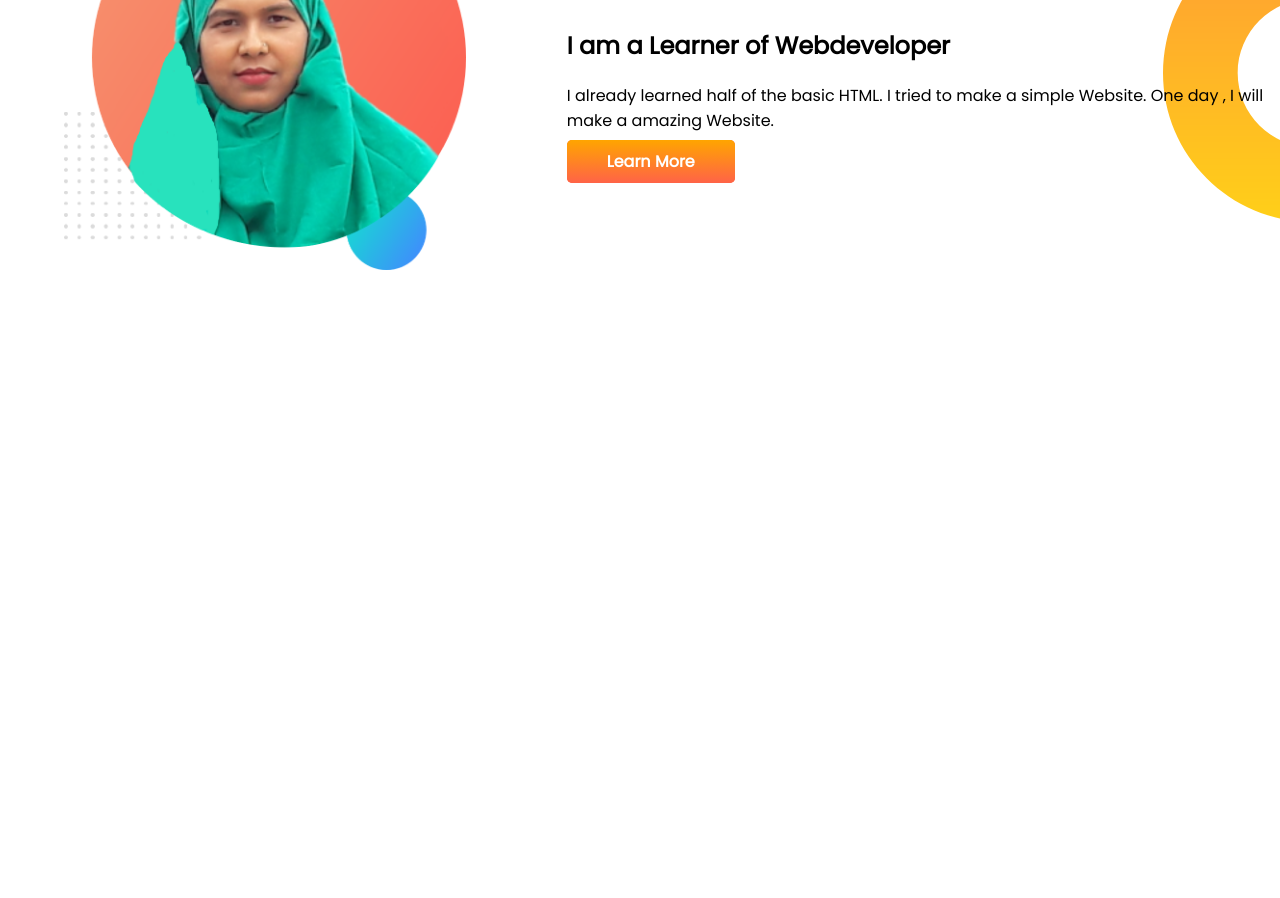
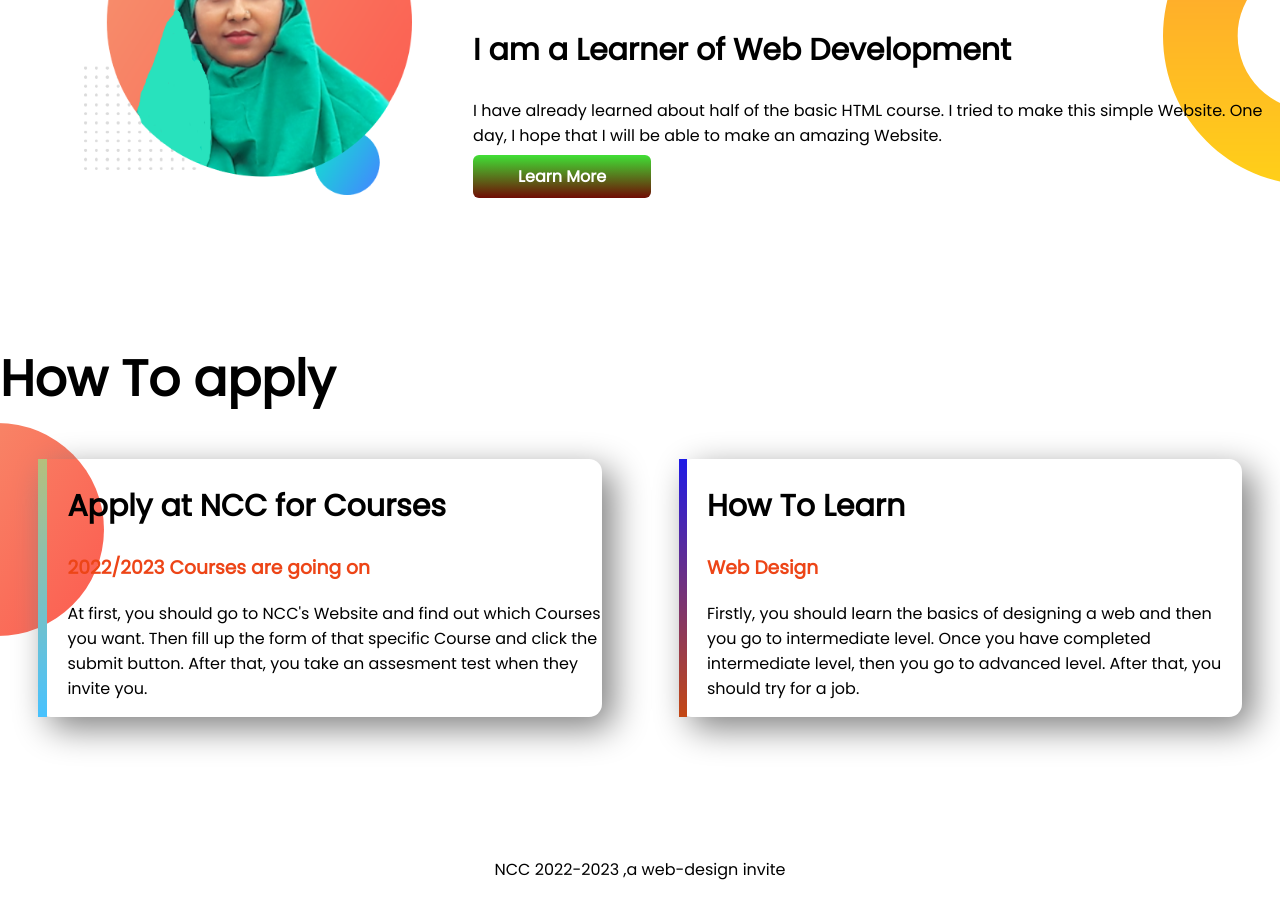
Before and after one commit to 1981shamima/web-portfolio, a plain HTML site: page index.html in a window 1280 px wide. Shown: the part 783-1681 px from the top of the page. Before the commit the page ends 1200 px from the top, so only its background shows below. Drawn offline with Linux system fonts and the light colour scheme.

Commit message:
footer added

```diff
--- a/index.html
+++ b/index.html
@@ -13,34 +13,66 @@
     <link rel="stylesheet" href="stylesheet.css">
 </head>
 
-<body>
-    <section class="top-banner">
+<body background-color: aqua;>
+    <section class="top-banner f-container   ">
         <div class="k">
             <h1>Welcome To</h1>
             <h1> <span class="m">Mother and Son's</span> World!</h1>
             <h3>We Buid a Website in Together</h3>
-            <p>I an Shamima. My Son's name is Mahin. He is a student. Sometimes he help me in Programming. I want to
+            <p>I am Shamima. My son's name is Mahin. He is a student. Sometimes he helps me while I am programming. I
+                want to
                 become
-                a Webdeveloper. Now I am tring to learn. Please ,everybody pray for me.</p>
-            <a class="link-button" target="_blank" href="https://www.w3schools.com/">HIRE ME</a>
+                a web developer. Now I am trying to learn. Please everybody pray for me.</p>
+            <a class="link-button" target="_blank" href="https://1981shamima.github.io/folder-9/">SEE MORE</a>
         </div>
         <div class="k">
             <img src="images/mahin-editing-photo.png" alt="">
         </div>
     </section>
-    <section class="shamima">
+    <section class="shamima f-container">
         <div class="k">
             <img src="images/edit-shamima.png" alt="">
         </div>
         <divclass="k">
             <h1>My Website</h1>
-            <h2>I am a Learner of Webdeveloper </h2>
-            <p>I already learned half of the basic HTML. I tried to make a simple Website. One day , I will make a
+            <h2>I am a Learner of Web Development </h2>
+            <p>I have already learned about half of the basic HTML course. I tried to make this simple Website. One day,
+                I hope that I will be able to make an
                 amazing Website.</p>
             <a class="link-button" target="_blank" href="https://www.w3schools.com/">Learn More</a>
             </div>
 
     </section>
+    <section class="mahin">
+        <h1>How To apply</h1>
+        <div class="f-container">
+            <div id="andre" class="how-to">
+                <h2>Apply at NCC for Courses</h2>
+                <h3>2022/2023 Courses are going on</h3>
+                <p>At first, you should go to NCC's Website and find out which Courses you want. Then fill up the
+                    form of that specific Course and click the submit button. After that, you take an assesment test
+                    when they
+                    invite you. </p>
+
+
+            </div>
+
+            <div id="hackney" class="how-to">
+                <h2>How To Learn</h2>
+
+
+                <h3>Web Design</h3>
+                <p>Firstly, you should learn the basics of designing a web and then you go to intermediate level. Once
+                    you have completed
+                    intermediate level, then you go to advanced level. After that, you should try for a job.</p>
+
+            </div>
+            <div>
+
+    </section>
+    <footer>
+        <p>NCC 2022-2023 ,a web-design invite</p>
+    </footer>
 </body>
 
 </html>
--- a/stylesheet.css
+++ b/stylesheet.css
@@ -1,6 +1,7 @@
 body {
     font-family: 'Poppins', sans-serif;
     margin: 0px;
+
 }
 
 h1 {
@@ -8,13 +9,25 @@ h1 {
 
 }
 
-.m {
-    color: orange;
+h2 {
+    font-size: 30px;
 }
 
-section {
+h3 {
+    color: rgb(237, 69, 23);
+}
+
+
+
+
+.m {
+    color: rgb(0, 60, 255);
+}
+
+.f-container {
     display: flex;
     margin-bottom: 140px;
+
 }
 
 .k {
@@ -22,23 +35,31 @@ section {
     padding-left: 5%;
 }
 
+
+
+
+
+
+
 .k img {
     width: 80%;
+    padding-left: 5%;
 }
 
+
 .link-button {
+    background-image: linear-gradient(rgb(64, 224, 53), rgb(112, 12, 4));
+    padding: 10px 45px;
     text-decoration: none;
-    background-color: tomato;
-    padding: 10px 40px;
-    border-radius: 5px;
-    background-image: linear-gradient(orange, tomato);
     color: white;
+    border-radius: 6px;
     font-weight: 700;
 }
 
 .top-banner {
     background-image: url(images/top-banner.png);
     background-repeat: no-repeat;
+
 
 }
 
@@ -47,3 +68,44 @@ section {
     background-repeat: no-repeat;
     background-position: right;
 }
+
+.how-to {
+    box-shadow: 11px 11px 35px gray;
+    width: 44%;
+    margin-left: 3%;
+    margin-right: 3%;
+    padding-left: 20px;
+    border-radius: 13px;
+
+}
+
+.mahin {
+    background-image: url(images/exp-bg.png);
+    background-repeat: no-repeat;
+
+    background-position: left;
+}
+
+#andre {
+    border-left: 9px solid;
+    border-top: 0;
+    border-right: 0;
+    border-top: 0;
+    border-bottom: 0;
+    border-image: linear-gradient(rgb(182, 191, 123), rgb(71, 194, 255));
+    border-image-slice: 1;
+}
+
+#hackney {
+    border-left: 8px solid;
+    border-top: 0;
+    border-right: 0;
+    border-top: 0;
+    border-bottom: 0;
+    border-image: linear-gradient(rgb(30, 27, 231), rgb(197, 72, 19));
+    border-image-slice: 1;
+}
+
+footer p {
+    text-align: center;
+}
```
Also changed, not shown: images/jhankar.png (deleted), images/jhankar2.png (deleted), images/my-bg.png (deleted), images/my-bg2.png (deleted), showOff/images/dream-bg.png (deleted), showOff/images/exp-bg.png (deleted), showOff/images/jhankar.png (deleted), showOff/images/jhankar2.png (deleted), showOff/images/mahin-shamima-photo.png (deleted), showOff/images/mother-and-son-photo.png (deleted), showOff/images/my-bg2.png (deleted), showOff/images/top-banner.png (deleted), 6 other files.
